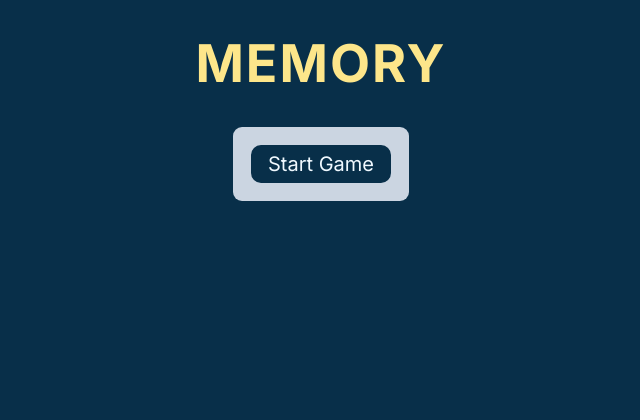
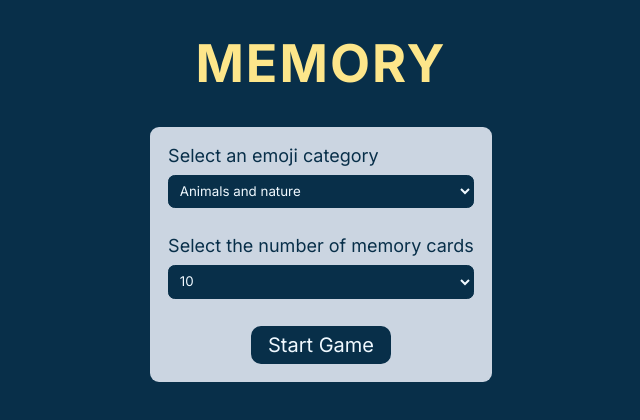
Before and after one commit to Tarasdeveloper/memory-game_react, a React (Vite) app: page / in a window 1280 px wide. Shown: the top 420 px of the page, without its empty margins (319-959 px from the left). Built offline with nearby package versions, Linux system fonts and the light colour scheme.

Commit message:
selects started

```diff
--- a/src/App.jsx
+++ b/src/App.jsx
@@ -36,11 +36,15 @@
     }
   }, [matchedCards, emojisData]);
 
+  function handleFormChange(e) {
+    const name = e.target.name;
+    const value = e.target.value;
+    console.log(name, value);
+  }
+
   async function startGame(e) {
     e.preventDefault();
     try {
-      //   throw new Error("I am now throwing a brand new error.");
-
       const response = await fetch(
         `https://emojihub.yurace.pro/api/all/category/${formData.category}`
       );
@@ -118,7 +122,9 @@
   return (
     <main>
       <h1>Memory</h1>
-      {!isGameOn && !isError && <Form handleSubmit={startGame} />}
+      {!isGameOn && !isError && (
+        <Form handleChange={handleFormChange} handleSubmit={startGame} />
+      )}
       {isGameOn && !areAllCardsMatched && (
         <AssistiveTechInfo
           emojisData={emojisData}
--- a/src/components/Form.jsx
+++ b/src/components/Form.jsx
@@ -1,9 +1,31 @@
-import RegularButton from './RegularButton';
+import RegularButton from "./RegularButton";
 
-export default function Form({ handleSubmit }) {
-    return (
-        <form className="wrapper">
-            <RegularButton handleClick={handleSubmit}>Start Game</RegularButton>
-        </form>
-    );
+export default function Form({ handleSubmit, handleChange }) {
+  return (
+    <div className="form-container">
+      <form className="wrapper">
+        <div className="form__inner-wrapper">
+          <label htmlFor="category">Select an emoji category</label>
+          <select name="category" id="category" onChange={handleChange}>
+            <option value="animals-and-nature">Animals and nature</option>
+            <option value="food-and-drink">Food and drink</option>
+            <option value="travel-and-places">Travel and places</option>
+            <option value="objects">Objects</option>
+            <option value="symbols">Symbols</option>
+          </select>
+        </div>
+        <div className="form__inner-wrapper">
+          <label htmlFor="number">Select the number of memory cards</label>
+          <select name="number" id="number" onChange={handleChange}>
+            <option value="10">10</option>
+            <option value="20">20</option>
+            <option value="30">30</option>
+            <option value="40">40</option>
+            <option value="50">50</option>
+          </select>
+        </div>
+        <RegularButton handleClick={handleSubmit}>Start Game</RegularButton>
+      </form>
+    </div>
+  );
 }
```
